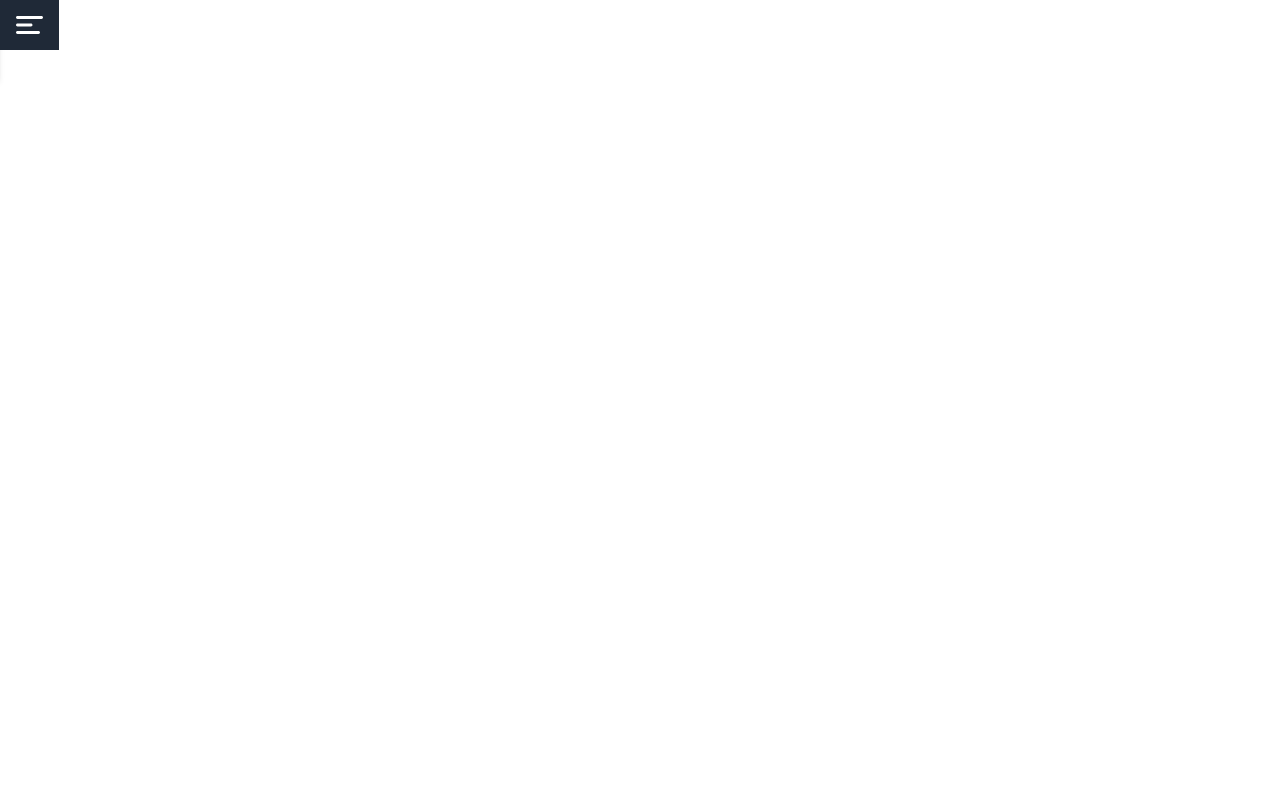
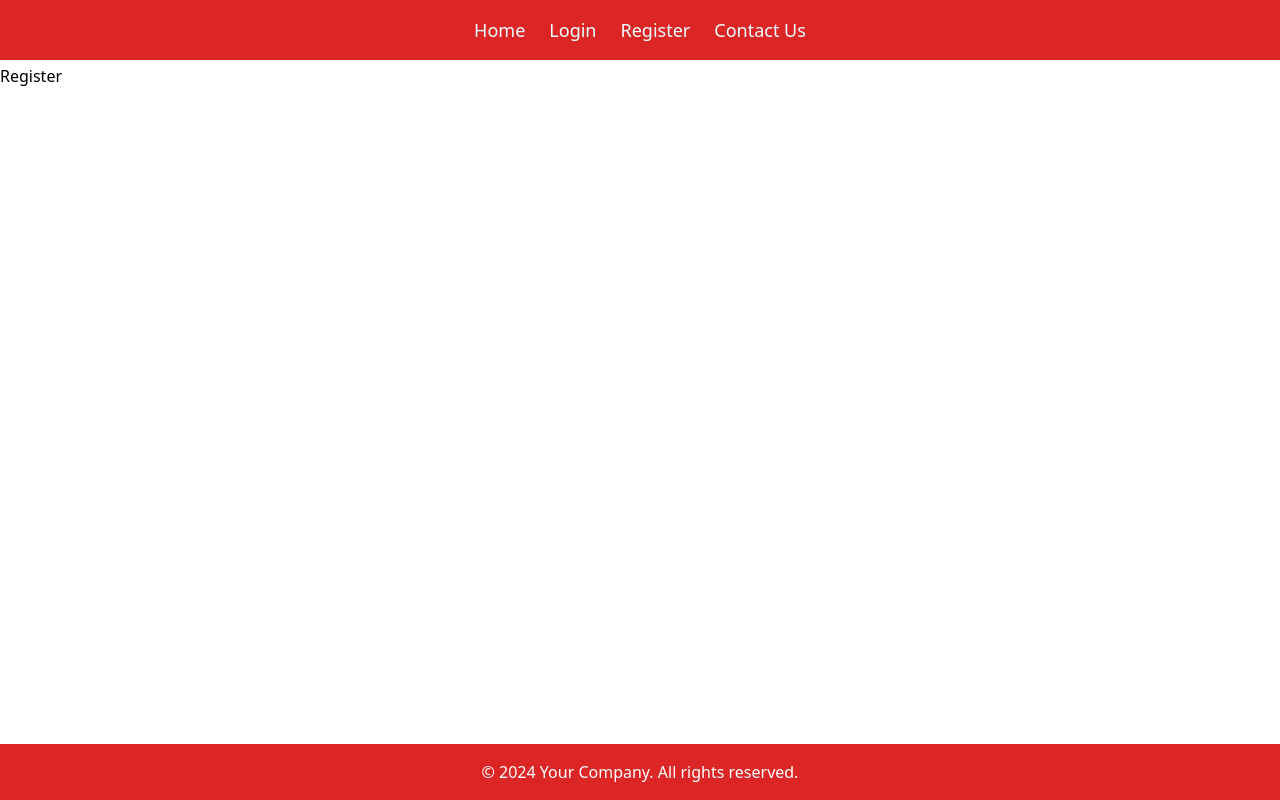
Before and after one commit to Muhammadbilalhaider/Dashboard, a React (Create React App) app: page /register in a window 1280 px wide. Before the commit this address had no page. Built offline with nearby package versions, Linux system fonts and the light colour scheme.

Commit message:
make navbar sidebar and form

```diff
--- a/src/App.js
+++ b/src/App.js
@@ -1,5 +1,4 @@
 import './App.css';
-
 import {
   BrowserRouter as Router,
   Route,
@@ -8,17 +7,32 @@ import {
 
 import ApplicationLogin from './Components/ApplicationLogin';
 import Login from './Components/Login';
-import SideNavbar from './Components/SideNav';
+import Dashboard from './Components/dashboard';
+import ContactUs from './Components/ContactUs';
+import AppLayout from './Components/AppLayout';
+import Register from './Components/Register';
+import { PageNotFound } from './Components/PageNotFound';
 
 function App() {
   return (
     <div>
-       <Router>  <SideNavbar />
-       <Routes>
-        <Route path="/login" element={<Login />} />
-        <Route path="/applicationLogin" element={<ApplicationLogin />} />
+      <Router>
+        {" "}
+        <Routes>
 
-      </Routes>
+          <Route path="/" element={<AppLayout />}>
+
+            <Route path="dashboard" element={<Dashboard />} />
+            <Route path="/login" element={<Login />} />
+            <Route path="/register" element={<Register />} />
+            <Route path="/contact-us" element={<ContactUs />} />
+            <Route path="/applicationLogin" element={<ApplicationLogin />} />
+            <Route path="*" element={<PageNotFound />} />
+          </Route>
+
+
+
+        </Routes>
       </Router>
     </div>
   );
--- /dev/null
+++ b/src/Components/AppLayout.jsx
@@ -0,0 +1,23 @@
+import React from 'react';
+import { Outlet } from 'react-router-dom';
+import Navbar from './Navbar';
+import Footer from './Footer'; // New Footer component
+
+const AppLayout = () => {
+  return (
+    <div className="flex flex-col min-h-screen">
+      {/* Fixed Navbar */}
+      <Navbar />
+
+      {/* Main content area, grows to fill available space */}
+      <main className="flex-grow pt-16 pb-16">
+        <Outlet />
+      </main>
+
+      {/* Fixed Footer */}
+      <Footer />
+    </div>
+  );
+};
+
+export default AppLayout;
--- /dev/null
+++ b/src/Components/ContactUs.jsx
@@ -0,0 +1,9 @@
+import React from 'react'
+
+const ContactUs = () => {
+  return (
+    <div>ContactUs</div>
+  )
+}
+
+export default ContactUs
--- /dev/null
+++ b/src/Components/Footer.jsx
@@ -0,0 +1,11 @@
+import React from 'react';
+
+const Footer = () => {
+  return (
+    <footer className="bg-red-600 text-white text-center p-4 fixed bottom-0 w-full z-40">
+      <p>© 2024 Your Company. All rights reserved.</p>
+    </footer>
+  );
+};
+
+export default Footer;
--- a/src/Components/Navbar.jsx
+++ b/src/Components/Navbar.jsx
@@ -1,22 +1,75 @@
-import React from 'react';
-
-import { Link } from 'react-router-dom';
+import React, { useState } from "react";
+import { Link } from "react-router-dom";
+import sideimg from "../assets/sidebar.svg";
 
 const Navbar = () => {
-  return (
-    <nav>
-      <ul>
-        <li>
+  const [isOpen, setIsOpen] = useState(false);
+
+  const toggleSidebar = () => {
+    setIsOpen((prev) => !prev);
+  };
+
+  const NavbarItems = () => (
+    <>
+      <li className="flex text-sm md:text-base lg:text-lg">
         <Link to="/">Home</Link>
       </li>
-        <li>
+      <li className="flex text-sm md:text-base lg:text-lg">
         <Link to="/Login">Login</Link>
       </li>
-        <li>
+      <li className="flex text-sm md:text-base lg:text-lg">
         <Link to="/register">Register</Link>
       </li>
+      <li className="flex text-sm md:text-base lg:text-lg">
+        <Link to="/contact-us">Contact Us</Link>
+      </li>
+    </>
+  );
+
+  return (
+    <>
+      {/* Toggle Icon - visible only on small screens */}
+      <div className="flex justify-between items-center p-4 bg-red-600 md:hidden w-full fixed top-0 left-0 z-10">
+        <img
+          src={sideimg}
+          alt="Toggle Sidebar"
+          className="cursor-pointer w-8 h-8 text-red-600"
+          onClick={toggleSidebar}
+        />
+      </div>
+
+      {/* Sidebar for mobile screens */}
+      <div
+        className={`flex md:hidden flex-col bg-red-600 p-4 fixed top-0 left-0 w-1/4 h-full transform transition-transform duration-300 ease-in-out ${isOpen ? "translate-x-0" : "-translate-x-full"
+          }`}
+      >
+        <nav>
+          <ul className="flex flex-col space-y-4 text-cyan-50 mt-16">
+            <NavbarItems />
           </ul>
         </nav>
+      </div>
+
+      {/* Navbar for medium and larger screens */}
+      <div className="hidden md:flex justify-center items-center bg-red-600 p-4 fixed top-0 w-full z-10">
+        <nav>
+          <ul className="flex justify-between space-x-6 text-cyan-50">
+            <NavbarItems />
+          </ul>
+        </nav>
+      </div>
+
+      {/* Add this style to the body */}
+      <style>
+        {`
+          body, html {
+            margin: 0;
+            padding: 0;
+            background-color: transparent; /* Or red to match your navbar */
+          }
+        `}
+      </style>
+    </>
   );
 };
 
--- /dev/null
+++ b/src/Components/PageNotFound.jsx
@@ -0,0 +1,7 @@
+import React from 'react'
+
+export const PageNotFound = () => {
+  return (
+    <div>PageNotFound</div>
+  )
+}
--- /dev/null
+++ b/src/Components/Register.jsx
@@ -0,0 +1,9 @@
+import React from 'react'
+
+const Register = () => {
+  return (
+    <div>Register</div>
+  )
+}
+
+export default Register
--- /dev/null
+++ b/src/Components/dashboard.jsx
@@ -0,0 +1,13 @@
+import React from "react";
+
+import Navbar from "./Navbar";
+
+const Dashboard = () => {
+  return (
+    <div>
+      <Navbar />
+    </div>
+  );
+};
+
+export default Dashboard;
--- a/tailwind.config.js
+++ b/tailwind.config.js
@@ -1,10 +1,13 @@
 /** @type {import('tailwindcss').Config} */
 module.exports = {
-  content: [
-    "./src/**/*.{js,ts,jsx,tsx,mdx}",
-  ],
+  content: ["./src/**/*.{js,ts,jsx,tsx,mdx}"],
   theme: {
-    extend: {},
+    extend: {
+      fontFamily: {
+        interFont: ["Inter", "sans-serif"],
+        robotoFont: ["Roboto", "sans-serif"],
+      },
+    },
   },
   plugins: [],
-}
+};
```
Also changed, not shown: src/assets/sidebar.svg (added). Lines whose indentation alone changed are shown as unchanged.
